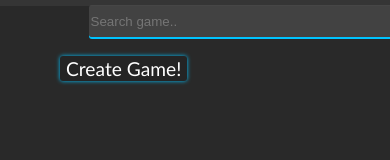
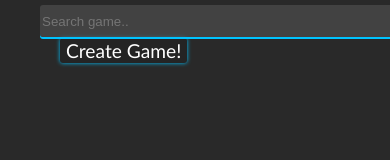
Before and after one commit to Ariel-Alegre/Videos-Juegos, a React (Create React App) app in the folder client/: page /home in a window 390 px wide. Shown: the top 160 px of the page. Built offline with nearby package versions, Linux system fonts and the light colour scheme; no server answers.

Commit message:
fix responsive

```diff
--- a/client/src/components/Home/Home.module.css
+++ b/client/src/components/Home/Home.module.css
@@ -101,12 +101,6 @@
 
   }
 
-  .container .search {
-    display: flex;
-    justify-content: center;
-    margin-left: 20rem;
-    width: 20px;
-  }
 
   .container .boxContainer .btnCreate{
     display: flex;
--- a/client/src/components/Search/Search.module.css
+++ b/client/src/components/Search/Search.module.css
@@ -51,9 +51,16 @@
     .containerSearch .searchContainer .input {
 
     }
+    .containerSearch .searchContainer {
+        display: flex;
+        justify-content: center;
+        position: absolute;
+        margin-left: 40px;
+    }
 
-    .containerSearch .searchContainer .btnContainer {
-
+    .containerSearch .searchContainer .btnContainer  {
+        margin-right: 30rem;
+        position: absolute;
     }
 
 }
```
